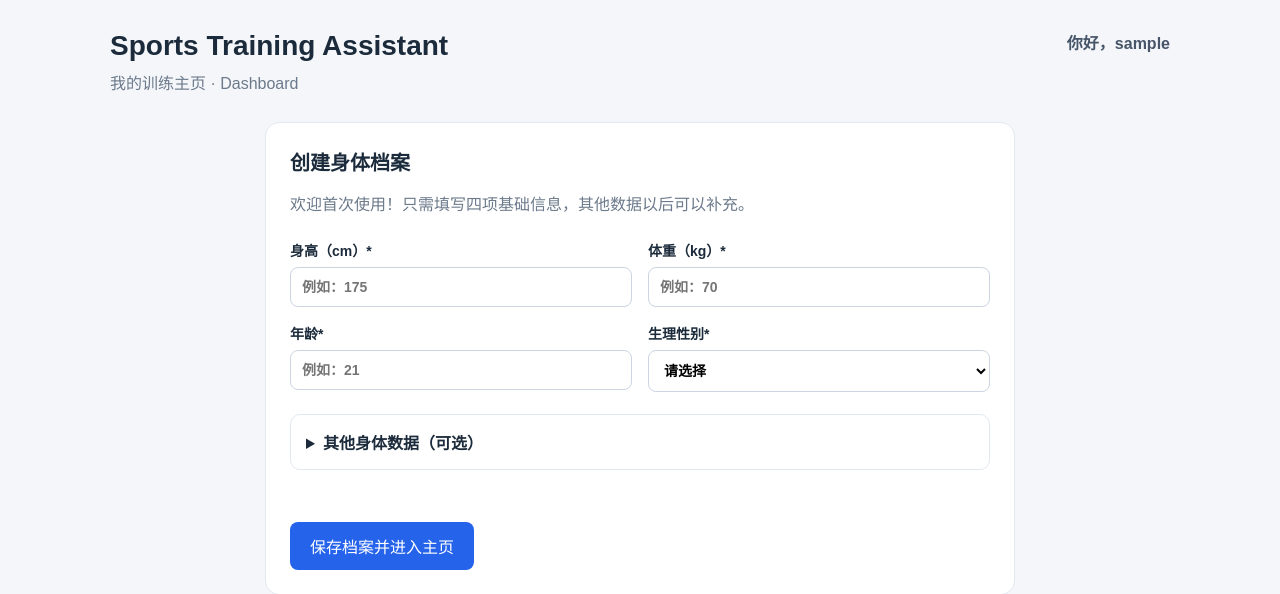
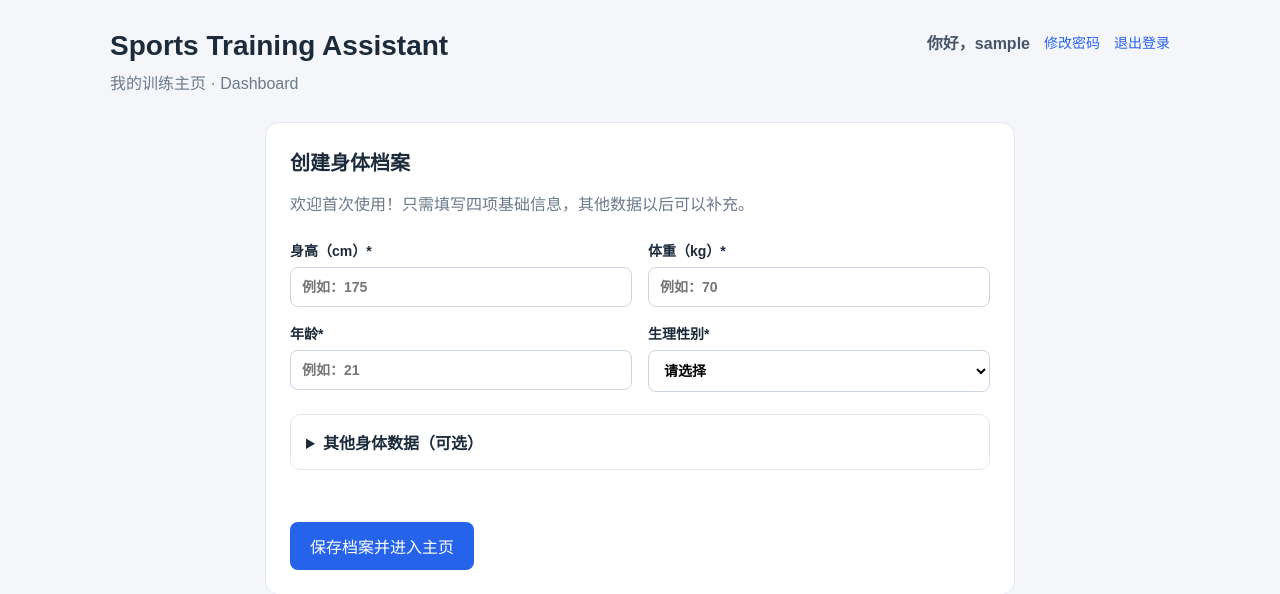
Before and after one commit to qianyi-gogogo/sports-training-assistant, a Spring Boot app: page / in a window 1280 px wide. Shown: the top 594 px of the page. Run offline with Spring Boot 4, Linux system fonts and the light colour scheme; the visitor is signed in with stand-in values (Sample User, id 1); some of the project's set-up classes (security, data sources, template engines, error pages and the like) are left out, and stand-ins take their place.

Commit message:
Link account settings and logout from dashboard

```diff
--- a/src/main/resources/static/index.html
+++ b/src/main/resources/static/index.html
@@ -40,6 +40,9 @@
         .message { margin: 14px 0; min-height: 24px; }
         .error { color: #b42318; }
         .account-name { color: #475569; font-weight: 600; }
+        .account-tools { display: flex; gap: 14px; align-items: center; flex-wrap: wrap; }
+        .account-tools a { color: #2563eb; text-decoration: none; font-size: 14px; }
+        .account-tools button { background: transparent; color: #2563eb; padding: 0; margin: 0; font-size: 14px; }
         .goal-list { display: grid; gap: 10px; margin: 16px 0 20px; }
         .goal-row { display: flex; align-items: center; justify-content: space-between; gap: 14px; padding: 10px 14px; background: #f5f7fb; border-radius: 10px; }
         .goal-row strong { font-size: 15px; }
@@ -62,7 +65,11 @@
             <h1>Sports Training Assistant</h1>
             <div class="muted">我的训练主页 · Dashboard</div>
         </div>
-        <div id="accountName" class="account-name" aria-live="polite"></div>
+        <div class="account-tools">
+            <div id="accountName" class="account-name" aria-live="polite"></div>
+            <a href="/change-password.html">修改密码</a>
+            <button id="logoutButton" type="button">退出登录</button>
+        </div>
     </header>
 
     <p id="loadingMessage" class="muted">正在读取账户与身体档案...</p>
@@ -193,8 +200,9 @@
         const type = response.headers.get("content-type") || "";
 
         // The default Spring Security login page is HTML, not an API response.
-        if (response.redirected && new URL(response.url).pathname === "/login") {
-            window.location.assign("/login");
+        if (response.redirected &&
+            ["/login", "/login.html"].includes(new URL(response.url).pathname)) {
+            window.location.assign("/login.html");
             throw new Error("登录状态已失效，请重新登录");
         }
 
@@ -513,6 +521,25 @@
 
     renderGoalPriorities();
 
+    $("logoutButton").addEventListener("click", async () => {
+        const button = $("logoutButton");
+        button.disabled = true;
+        try {
+            const csrf = await requestJSON("/api/auth/csrf");
+            const response = await fetch("/logout", {
+                method: "POST",
+                credentials: "same-origin",
+                headers: { [csrf.headerName]: csrf.token }
+            });
+            if (!response.ok) throw new Error("退出失败（HTTP " + response.status + "）");
+            window.location.assign("/login.html?logout=1");
+        } catch (error) {
+            $("pageError").textContent = "退出失败：" + error.message;
+            $("pageError").classList.remove("hidden");
+            button.disabled = false;
+        }
+    });
+
     initialize();
 </script>
 </body>
```
